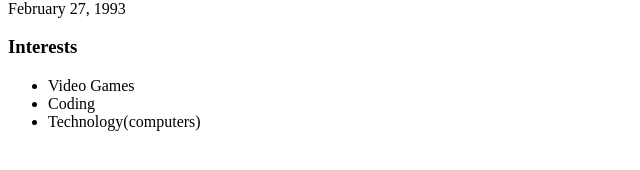
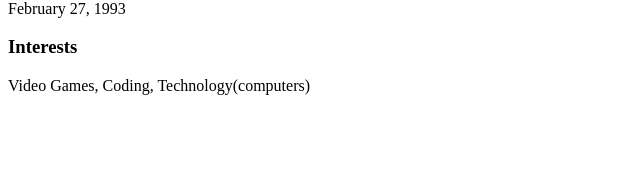
Before and after one commit to blovelace84/Learning_Angular, an Angular app in the folder angular/friend-tracker/: page / in a window 1280 px wide. Shown: the part 624-794 px from the top of the page, without its empty margins (0-640 px from the left). Built offline with nearby package versions, Linux system fonts and the light colour scheme.

Commit message:
commit all

```diff
--- a/angular/friend-tracker/src/app/profile-info/profile-info.component.html
+++ b/angular/friend-tracker/src/app/profile-info/profile-info.component.html
@@ -1,21 +1,17 @@
     <img
-      src="assets/Brittani headshots.jpg"
+      src="{{ profilePictureUrl }}"
       alt="Brittani"
       height="200"
     />
 
     <h2>My Profile</h2>
     <h3>Name</h3>
-    <p>Brittani Lovelace</p>
+    <p>{{ name }}</p>
     <h3>Age</h3>
-    <p>32</p>
+    <p>{{ age }}</p>
     <h3>Bio</h3>
-    <p>I like to play video games and I am passionate about computers and coding.</p>
+    <p>{{ bio }}</p>
     <h3>Birthday</h3>
-    <p>February 27, 1993</p>
+    <p>{{ birthday }}</p>
     <h3>Interests</h3>
-    <ul>
-      <li>Video Games</li>
-      <li>Coding</li>
-      <li>Technology(computers)</li>
-    </ul>
+    <p>{{ interests.join(', ') }}</p>
--- a/angular/friend-tracker/src/app/profile-info/profile-info.component.ts
+++ b/angular/friend-tracker/src/app/profile-info/profile-info.component.ts
@@ -7,5 +7,14 @@ import { Component } from '@angular/core';
   styleUrl: './profile-info.component.css'
 })
 export class ProfileInfoComponent {
-
+  name = "Brittani Lovelace";
+  profilePictureUrl = "assets/Brittani headshots.jpg";
+  age = 32;
+  bio = "I like to play video games and I am passionate about computers and coding.";
+  birthday = "February 27, 1993";
+  interests = [
+    "Video Games",
+    "Coding",
+    "Technology(computers)",
+  ]
 }
```
